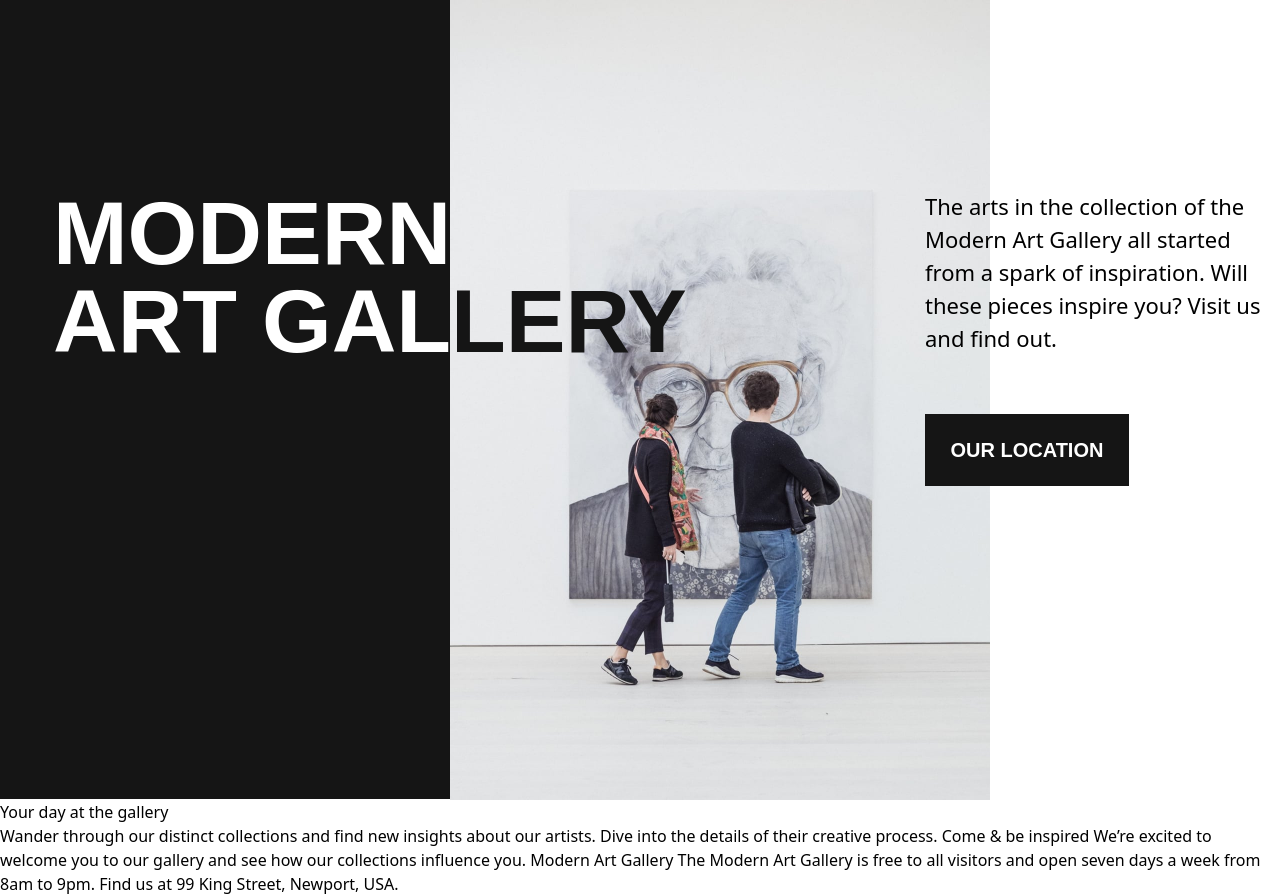
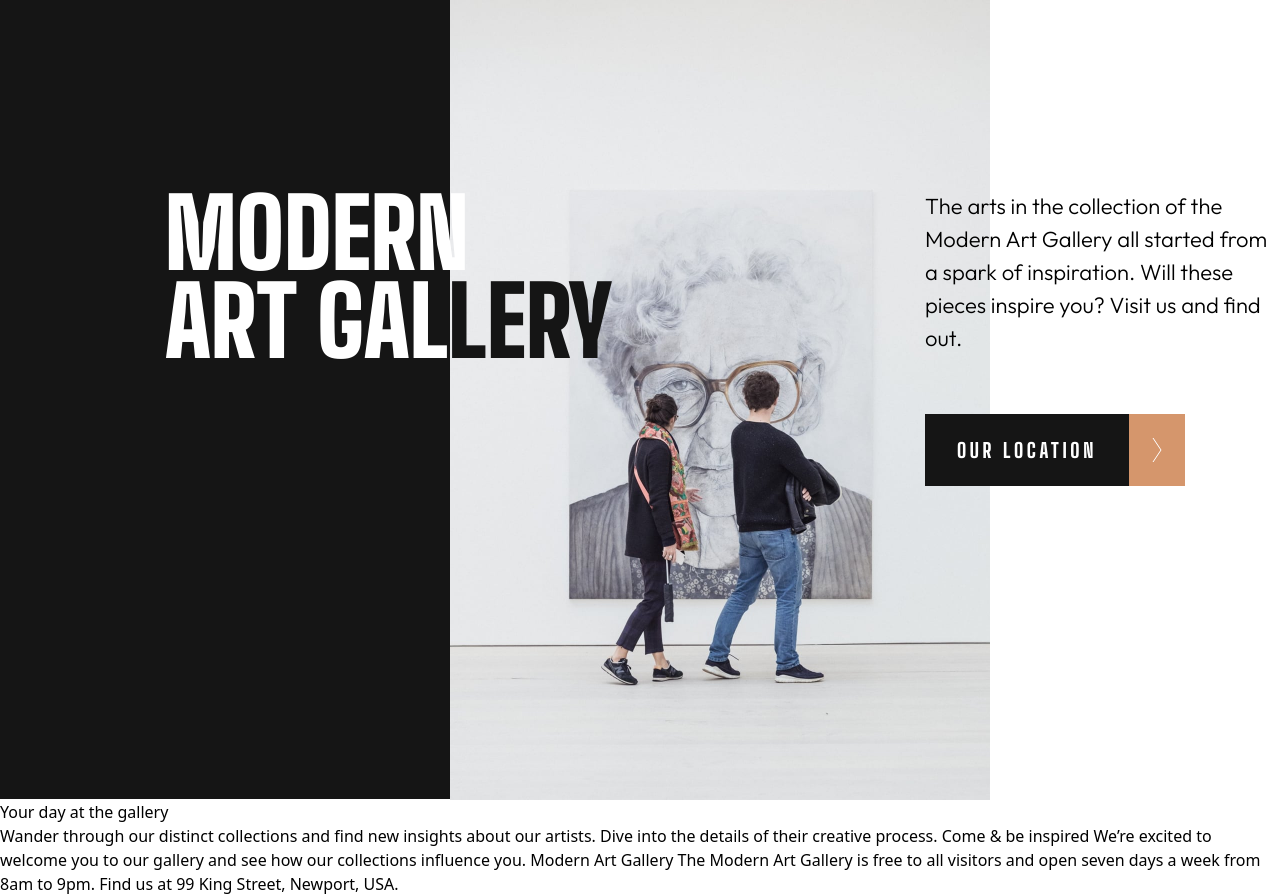
Before and after one commit to dantheuri/art-gallery-website, a React (Vite) app: page / in a window 1280 px wide. Built offline with nearby package versions, Linux system fonts and the light colour scheme.

Commit message:
finished with header

```diff
--- a/index.html
+++ b/index.html
@@ -5,12 +5,12 @@
 		<link rel="preconnect" href="https://fonts.googleapis.com" />
 		<link rel="preconnect" href="https://fonts.gstatic.com" crossorigin />
 		<link
-			href="https://fonts.googleapis.com/css2?family=Big+Shoulders+Display:wght@100;200;300;400;500;600;700;800;900&family=Outfit:wght@200;300;400;500;600;700;800;900&display=swap"
+			href="https://fonts.googleapis.com/css2?family=Big+Shoulders+Display:wght@300;400;500;600;700;800;900&family=Outfit:wght@300&display=swap"
 			rel="stylesheet"
 		/>
 		<meta name="viewport" content="width=device-width, initial-scale=1.0" />
 
-		<title>Vite + React + TS</title>
+		<title>FrontendMentor Art Gallery Website</title>
 	</head>
 	<body>
 		<div id="root"></div>
--- a/src/index.css
+++ b/src/index.css
@@ -6,4 +6,5 @@
 #root,
 #docs-root {
     --almost-black: #151515;
+    --gold: #D5966C;
 }
--- a/src/pages/Home.tsx
+++ b/src/pages/Home.tsx
@@ -1,4 +1,5 @@
 import headerImg from '../assets/desktop/image-hero@2x.jpg'
+import arrowRight from '../assets/icon-arrow-right.svg';
 
 const home = () => {
   return (
@@ -9,7 +10,7 @@ const home = () => {
 					<img src={headerImg} alt="" className="w-full h-full object-cover " />
 				</div>
 				<div className="absolute left-[57.81rem] top-[11.87rem] w-[21.875rem]">
-					<p className="text-[1.375rem]">
+					<p className="text-[1.375rem] font-outfit">
 						The arts in the collection of the Modern Art Gallery all started
 						from a spark of inspiration. Will these pieces inspire you? Visit us
 						and find out.
@@ -17,15 +18,22 @@ const home = () => {
 				</div>
 			</div>
 			<div></div>
-			<div className="absolute left- font-bigShouldersDisplay leading-[5.5rem] font-[600] uppercase w-[45.125rem] h-[11rem] text-white top-[11.81rem] left-[3.31rem] text-[5.6rem]">
+			<div className="absolute left-[10.31rem] font-bigShouldersDisplay leading-[5.5rem] font-[900] uppercase w-[45.125rem] h-[11rem] text-white top-[11.81rem] text-[6rem]">
 				<h1 className="">Modern</h1>
 				<h1>
 					Art Gal<span className="text-almost-black">lery</span>
 				</h1>
 			</div>
-			<div className="flex justify-center items-center first-line font-bigShouldersDisplay absolute bg-almost-black text-white left-[57.81rem] uppercase w-[12.75rem] h-[4.5rem] shrink-0 top-[25.88rem]">
-				<span className="text-[1.25rem] font-[600]">Our location</span>
-			</div>
+
+			<span className="flex absolute left-[57.81rem] top-[25.88rem] justify-center items-center first-line font-bigShouldersDisplay bg-almost-black text-white  uppercase w-[12.75rem] h-[4.5rem] shrink-0 ">
+				<p className="text-[1.25rem] tracking-[0.22725rem] font-[800]">
+					Our location
+				</p>
+			</span>
+			<span className="bg-gold flex justify-center items-center absolute left-[70.56rem] top-[25.88rem] w-[3.5rem] h-[4.5rem]">
+				<img src={arrowRight} alt="" />
+			</span>
+
 			<div>Your day at the gallery</div>
 			<p>
 				Wander through our distinct collections and find new insights about our
--- a/tailwind.config.js
+++ b/tailwind.config.js
@@ -4,10 +4,12 @@ export default {
 	theme: {
 		extend: {
 			colors: {
-				"almost-black": "var(--almost-black)"
+				"almost-black": "var(--almost-black)",
+				"gold": "var(--gold)"
 			},
 			fontFamily: {
-				bigShouldersDisplay: ["BigShouldersDisplay", "sans-serif"],
+				bigShouldersDisplay: ['Big Shoulders Display'],
+				outfit: ['Outfit']
 			},
 		},
 	},
```
